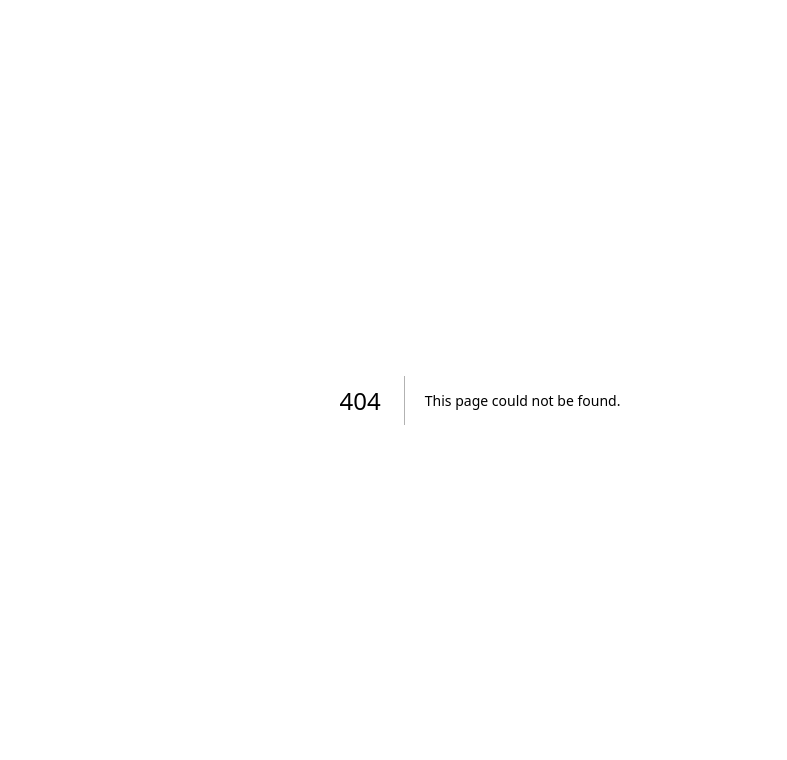
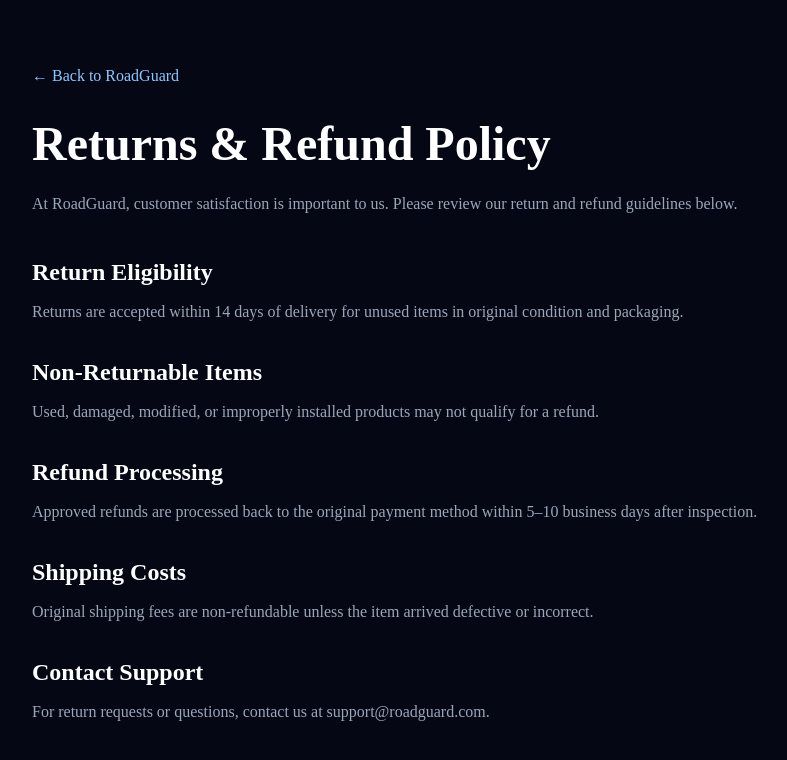
Before and after one commit to nicolascolony-a11y/roadguard-site, a Next.js app: page /returns in a window 1280 px wide. Before the commit this address had no page. Shown: the top 760 px of the page, without its empty margins (160-947 px from the left). Built offline with nearby package versions, Linux system fonts and the light colour scheme.

Commit message:
Update cancel page

```diff
--- a/app/cancel/page.tsx
+++ b/app/cancel/page.tsx
@@ -1,22 +1,49 @@
 import Link from "next/link";
-import { XCircle } from "lucide-react";
 
 export default function CancelPage() {
   return (
-    <div className="flex min-h-screen items-center justify-center bg-[#050814] px-6 text-white">
-      <div className="max-w-xl text-center">
-        <XCircle className="mx-auto mb-6 h-20 w-20 text-blue-300" />
-        <h1 className="text-5xl font-black">Checkout Canceled</h1>
-        <p className="mt-4 text-blue-100/70">
-          No payment was taken. You can return to the shop and finish your order anytime.
+    <div className="flex min-h-screen items-center justify-center bg-white px-6 text-black">
+
+      <div className="w-full max-w-xl rounded-3xl border border-black/10 bg-white p-10 shadow-2xl">
+
+        <div className="flex justify-center">
+          <div className="flex h-20 w-20 items-center justify-center rounded-full border-4 border-black text-4xl font-black">
+            ×
+          </div>
+        </div>
+
+        <h1 className="mt-8 text-center text-5xl font-black">
+          Checkout Failed
+        </h1>
+
+        <p className="mt-5 text-center text-lg text-black/70">
+          Your payment could not be completed or was canceled.
         </p>
-        <Link
-          href="/"
-          className="mt-8 inline-block bg-blue-600 px-8 py-4 font-black hover:bg-blue-500"
-        >
-          RETURN TO SHOP
-        </Link>
+
+        <p className="mt-2 text-center text-black/50">
+          Please try again or use a different payment method.
+        </p>
+
+        <div className="mt-10 flex flex-col gap-4">
+
+          <Link
+            href="/"
+            className="flex h-14 items-center justify-center rounded-none bg-black text-sm font-black tracking-wide text-white transition hover:bg-black/80"
+          >
+            RETURN TO STORE
+          </Link>
+
+          <button
+            onClick={() => window.history.back()}
+            className="h-14 rounded-none border border-black bg-transparent text-sm font-black tracking-wide transition hover:bg-black hover:text-white"
+          >
+            TRY AGAIN
+          </button>
+
+        </div>
+
       </div>
+
     </div>
   );
 }
--- /dev/null
+++ b/app/privacy/page.tsx
@@ -0,0 +1,64 @@
+import Link from "next/link";
+
+export default function PrivacyPolicyPage() {
+  return (
+    <div className="min-h-screen bg-[#050814] px-6 py-16 text-white">
+      <div className="mx-auto max-w-4xl">
+        <Link href="/" className="text-blue-300 hover:text-white">
+          ← Back to RoadGuard
+        </Link>
+
+        <h1 className="mt-8 text-5xl font-black">Privacy Policy</h1>
+
+        <p className="mt-6 text-blue-100/70">
+          RoadGuard respects your privacy. This policy explains how we collect,
+          use, and protect information when you visit our website or place an
+          order.
+        </p>
+
+        <div className="mt-10 space-y-8 text-blue-100/70">
+          <section>
+            <h2 className="text-2xl font-black text-white">Information We Collect</h2>
+            <p className="mt-3">
+              We may collect your name, email address, shipping address, billing
+              details, phone number, order information, and website usage data.
+            </p>
+          </section>
+
+          <section>
+            <h2 className="text-2xl font-black text-white">How We Use Information</h2>
+            <p className="mt-3">
+              We use your information to process orders, ship products, provide
+              customer support, improve our website, prevent fraud, and send
+              order-related updates.
+            </p>
+          </section>
+
+          <section>
+            <h2 className="text-2xl font-black text-white">Payments</h2>
+            <p className="mt-3">
+              Payments are processed securely through Stripe. RoadGuard does not
+              store full credit card numbers on our servers.
+            </p>
+          </section>
+
+          <section>
+            <h2 className="text-2xl font-black text-white">Sharing Information</h2>
+            <p className="mt-3">
+              We may share necessary information with payment processors,
+              shipping carriers, and service providers needed to complete your
+              order.
+            </p>
+          </section>
+
+          <section>
+            <h2 className="text-2xl font-black text-white">Contact</h2>
+            <p className="mt-3">
+              For privacy questions, contact us at support@roadguard.com.
+            </p>
+          </section>
+        </div>
+      </div>
+    </div>
+  );
+}
--- /dev/null
+++ b/app/returns/page.tsx
@@ -0,0 +1,81 @@
+import Link from "next/link";
+
+export default function ReturnsPage() {
+  return (
+    <div className="min-h-screen bg-[#050814] px-6 py-16 text-white">
+      <div className="mx-auto max-w-4xl">
+        <Link href="/" className="text-blue-300 hover:text-white">
+          ← Back to RoadGuard
+        </Link>
+
+        <h1 className="mt-8 text-5xl font-black">
+          Returns & Refund Policy
+        </h1>
+
+        <p className="mt-6 text-blue-100/70">
+          At RoadGuard, customer satisfaction is important to us. Please review
+          our return and refund guidelines below.
+        </p>
+
+        <div className="mt-10 space-y-8 text-blue-100/70">
+
+          <section>
+            <h2 className="text-2xl font-black text-white">
+              Return Eligibility
+            </h2>
+
+            <p className="mt-3">
+              Returns are accepted within 14 days of delivery for unused items
+              in original condition and packaging.
+            </p>
+          </section>
+
+          <section>
+            <h2 className="text-2xl font-black text-white">
+              Non-Returnable Items
+            </h2>
+
+            <p className="mt-3">
+              Used, damaged, modified, or improperly installed products may not
+              qualify for a refund.
+            </p>
+          </section>
+
+          <section>
+            <h2 className="text-2xl font-black text-white">
+              Refund Processing
+            </h2>
+
+            <p className="mt-3">
+              Approved refunds are processed back to the original payment method
+              within 5–10 business days after inspection.
+            </p>
+          </section>
+
+          <section>
+            <h2 className="text-2xl font-black text-white">
+              Shipping Costs
+            </h2>
+
+            <p className="mt-3">
+              Original shipping fees are non-refundable unless the item arrived
+              defective or incorrect.
+            </p>
+          </section>
+
+          <section>
+            <h2 className="text-2xl font-black text-white">
+              Contact Support
+            </h2>
+
+            <p className="mt-3">
+              For return requests or questions, contact us at
+              support@roadguard.com.
+            </p>
+          </section>
+
+        </div>
+      </div>
+    </div>
+  );
+}
```
